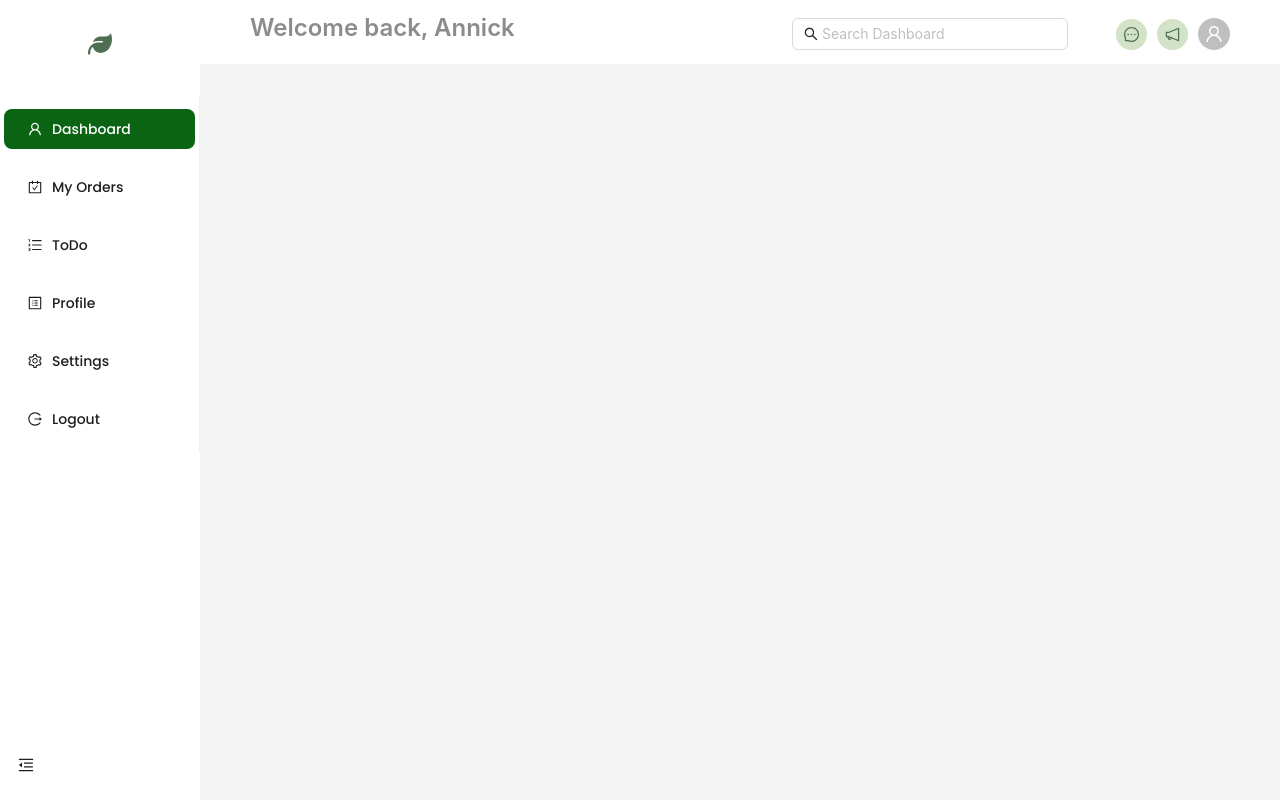
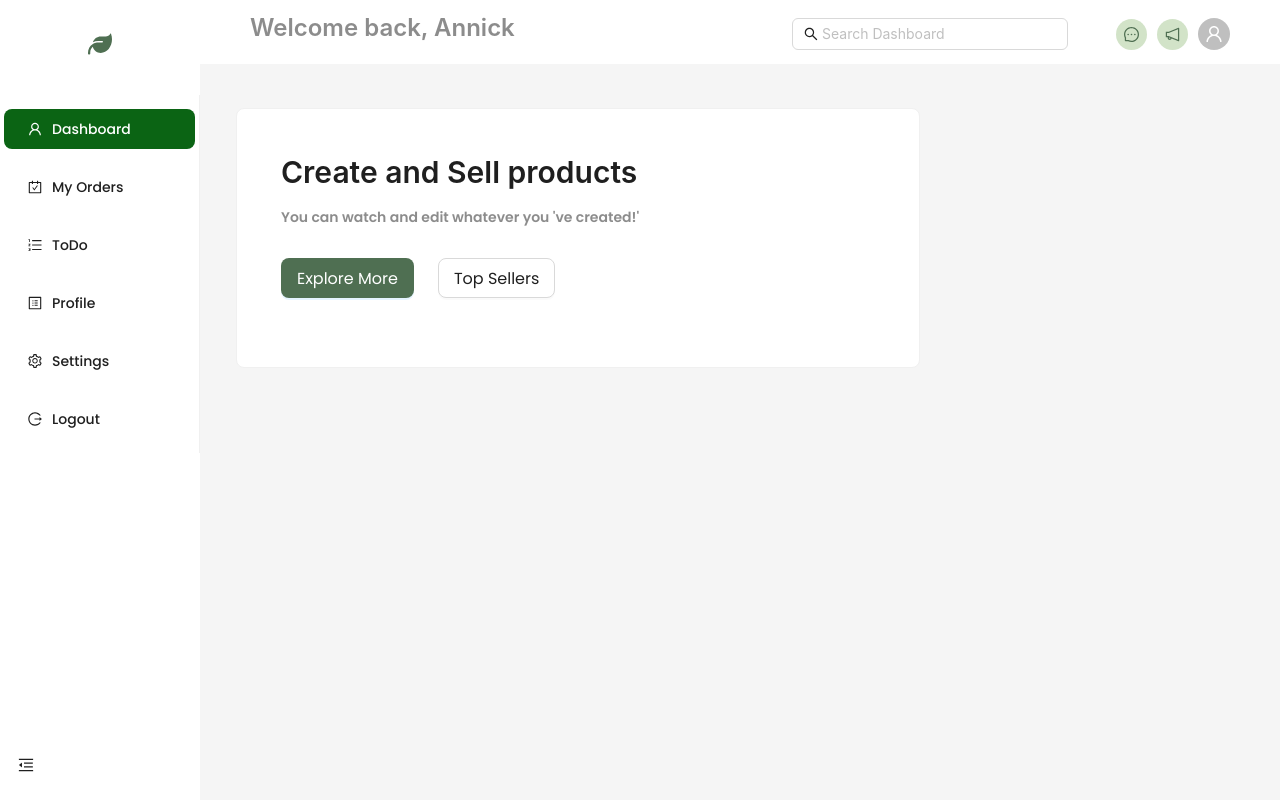
Before and after one commit to annick975/Ant_design, a React (Vite) app: page / in a window 1280 px wide. Built offline with nearby package versions, Linux system fonts and the light colour scheme.

Commit message:
Slight Changes

```diff
--- a/src/App.css
+++ b/src/App.css
@@ -29,19 +29,19 @@
   margin: 30px 0;
   font-size: 1.5rem;
 }
-.menu-bar{
+.menu-bar {
   display: flex;
   flex-direction: column;
   gap: 10px;
   font-weight: 500;
 }
 
-.ant-menu-item-selected{
+.ant-menu-item-selected {
   background-color: #0b6414 !important;
   color: #fff !important;
 }
 /* header */
-.header-icon{
+.header-icon {
   background: #d2e3c8;
   padding: 8px;
   border-radius: 20px;
@@ -49,8 +49,33 @@ font-size: 15px;
   color: #4f6f52;
   cursor: pointer;
 }
-
-.ant-btn:hover{
+/* button and color */
+.ant-btn:hover {
   color: #4f6f52 !important;
   border-color: #4f6f52 !important;
 }
+
+.ant-btn-primary {
+  background-color: #4f6f52;
+}
+.ant-btn-primary:hover {
+  background-color: #173a1a !important;
+  color: #fff !important;
+}
+
+.primary--color {
+  color: #4f6f52 !important;
+}
+
+.primary--light--color {
+  color: #739072 !important;
+}
+.secondary--color {
+  color: #86a789;
+}
+.light--color {
+  color: #d233c8;
+}
+.gray--color {
+  color: rgb(182, 181, 181) !important;
+}
--- a/src/App.tsx
+++ b/src/App.tsx
@@ -1,9 +1,11 @@
-import { Button, Layout } from "antd";
+import { Button, Layout, Flex } from "antd";
 import { useState } from "react";
 import Sidebar from "./components/Sidebar";
 import CustomHeader from "./components/Header";
 import { MenuUnfoldOutlined, MenuFoldOutlined } from "@ant-design/icons";
 import "./App.css";
+import MainContent from "./components/MainContent";
+import SideContent from "./components/SideContent";
 
 const { Sider, Header, Content } = Layout;
 function App() {
@@ -29,7 +31,12 @@ function App() {
         <Header className="header">
           <CustomHeader />
         </Header>
-        <Content className="content"></Content>
+        <Content className="content">
+          <Flex gap="large">
+            <MainContent />
+            <SideContent />
+          </Flex>
+        </Content>
       </Layout>
     </Layout>
   );
--- /dev/null
+++ b/src/components/Banner.tsx
@@ -0,0 +1,23 @@
+import { Button, Card, Flex, Typography } from "antd";
+
+function Banner() {
+  return (
+    <Card style={{height: 260, padding: '20px'}}>
+      <Flex vertical gap="30px">
+        <Flex vertical align="flex-start">
+          <Typography.Title level={2} >
+            Create and Sell products
+          </Typography.Title>
+          <Typography.Text type="secondary" strong> You can watch and edit whatever you 've created!' </Typography.Text>
+        </Flex>
+
+        <Flex gap="large">
+          <Button  type="primary" size="large">Explore More</Button>
+          <Button  size="large">Top Sellers</Button>
+        </Flex>
+      </Flex>
+    </Card>
+  );
+}
+
+export default Banner;
--- /dev/null
+++ b/src/components/MainContent.tsx
@@ -0,0 +1,11 @@
+import { Flex } from "antd";
+import Banner from "./Banner";
+function MainContent() {
+  return  <div style={{ flex: 1}}>
+    <Flex vertical gap="2.3rem">
+<Banner />
+    </Flex>
+  </div>
+}
+
+export default MainContent
--- /dev/null
+++ b/src/components/SideContent.tsx
@@ -0,0 +1,5 @@
+function SideContent() {
+  return <div style={{ width: 300 }}></div>;
+}
+
+export default SideContent;
```
Also changed, not shown: src/components/ProductList.tsx (added, +9 -0 lines), src/components/PlantData.js (added). Lines whose indentation alone changed are shown as unchanged.
